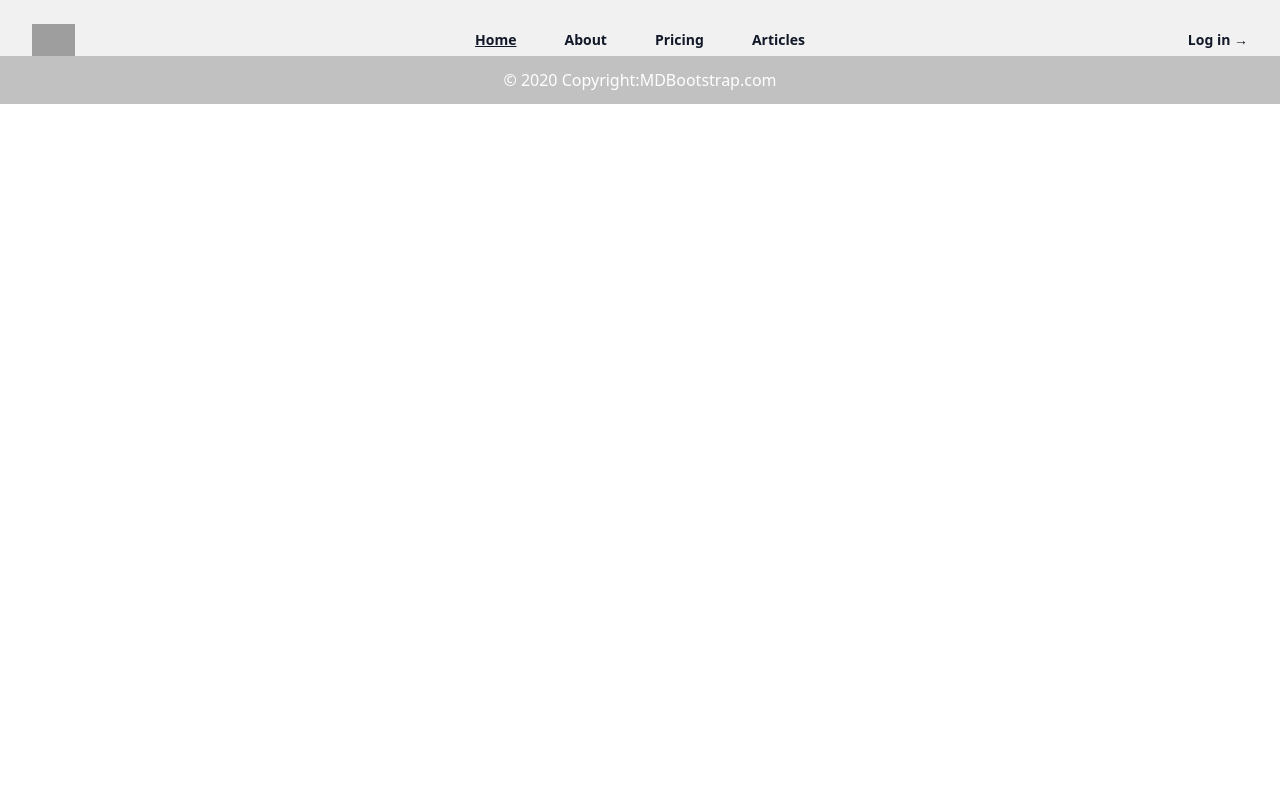
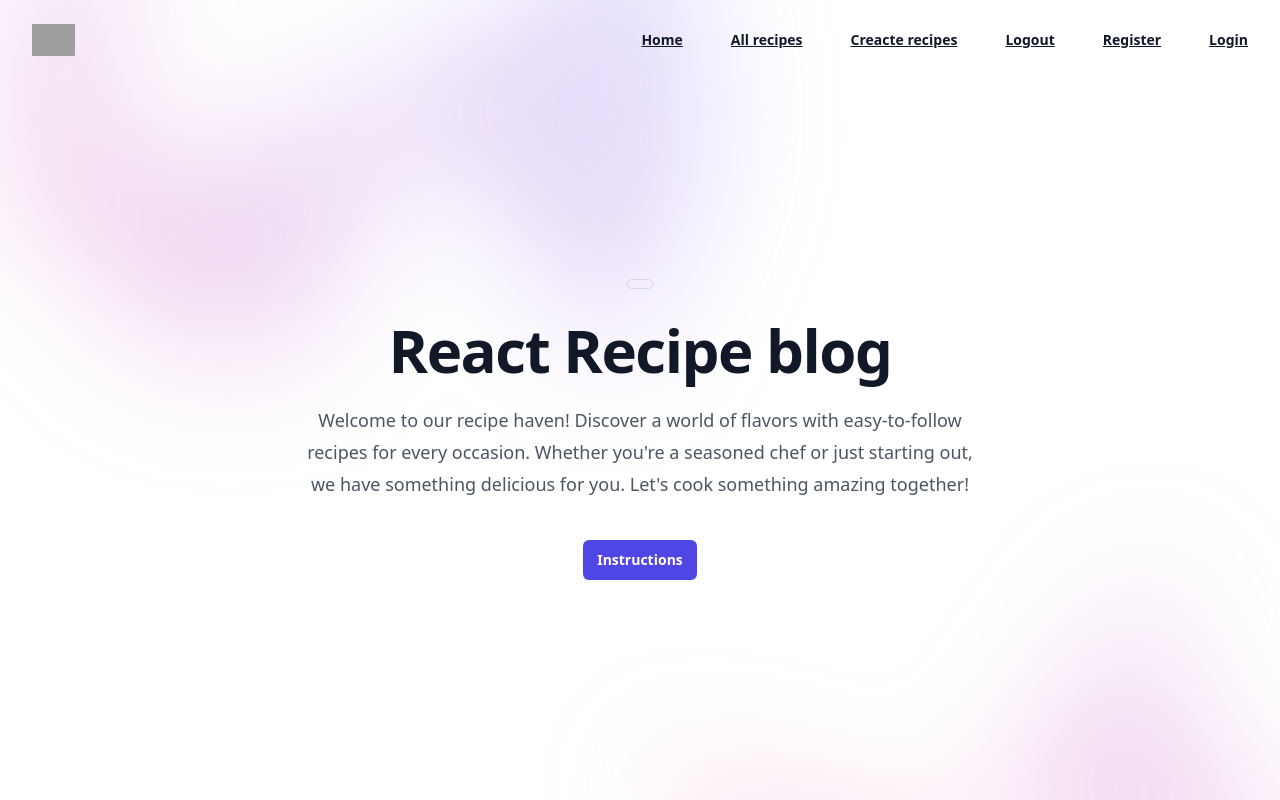
Before and after one commit to Duly111/React-Project-June-2024, a React (Vite) app in the folder client/: page / in a window 1280 px wide. Shown: the top 800 px of the page. Built offline with nearby package versions, Linux system fonts and the light colour scheme; grey boxes are pictures that could not be loaded.

Commit message:
Add Home page and  fixed the buttons

```diff
--- a/client/src/App.jsx
+++ b/client/src/App.jsx
@@ -1,12 +1,13 @@
 import Footer from "./components/footer/Footer"
 import Header from "./components/header/Header"
+import Home from "./components/home/Home"
 
 function App() {
 
   return (
     <>
     <Header/>
-
+    <Home/>
     <Footer/>
 
     </>
--- a/client/src/components/header/Header.jsx
+++ b/client/src/components/header/Header.jsx
@@ -43,29 +43,44 @@ export default function Header(){
               >
                 Home
               </NavLink>
+
               <NavLink
-                to="/about"
+                to=""
                 className={({isActive}) => `text-sm font-semibold leading-6 text-gray-900${isActive ? ' underline': ''}`}
               >
-                About
+                All recipes
               </NavLink>
+
               <NavLink
-                to="/pricing"
+                to=""
                 className={({isActive}) => `text-sm font-semibold leading-6 text-gray-900${isActive ? ' underline': ''}`}              >
-                Pricing
+                Creacte recipes
               </NavLink>
+
               <NavLink
-                to="/articles"
+                to=""
                 className={({isActive}) => `text-sm font-semibold leading-6 text-gray-900${isActive ? ' underline': ''}`}              >
-                Articles
+                Logout
+              </NavLink>
+
+              <NavLink
+                to=""
+                className={({isActive}) => `text-sm font-semibold leading-6 text-gray-900${isActive ? ' underline': ''}`}              >
+                Register
+              </NavLink>
+
+              <NavLink
+                to=""
+                className={({isActive}) => `text-sm font-semibold leading-6 text-gray-900${isActive ? ' underline': ''}`}              >
+                Login
               </NavLink>
 
           </div>
-          <div className="hidden lg:flex lg:flex-1 lg:justify-end">
+          {/* <div className="hidden lg:flex lg:flex-1 lg:justify-end">
             <a href="#" className="text-sm font-semibold leading-6 text-gray-900">
               Log in <span aria-hidden="true">&rarr;</span>
             </a>
-          </div>
+          </div> */}
         </nav>
         <Dialog open={mobileMenuOpen} onClose={setMobileMenuOpen} className="lg:hidden">
           <div className="fixed inset-0 z-50" />
@@ -107,30 +122,38 @@ export default function Header(){
                       to="/about"
                       className="-mx-3 block rounded-lg px-3 py-2 text-base font-semibold leading-7 text-gray-900 hover:bg-gray-50"
                     >
-                      About
+                      All recipes
                     </Link>
                     <Link
                       to="/pricing"
                       className="-mx-3 block rounded-lg px-3 py-2 text-base font-semibold leading-7 text-gray-900 hover:bg-gray-50"
                     >
-                      Pricing
+                      Creacte recipes
                     </Link>
                     <Link
                       to="/articles"
                       className="-mx-3 block rounded-lg px-3 py-2 text-base font-semibold leading-7 text-gray-900 hover:bg-gray-50"
                     >
-                      Articles
+                      Logout
                     </Link>
 
+                    <Link
+                      to="/articles"
+                      className="-mx-3 block rounded-lg px-3 py-2 text-base font-semibold leading-7 text-gray-900 hover:bg-gray-50"
+                    >
+                      Login
+                    </Link>
+
+                    <Link
+                      to="/articles"
+                      className="-mx-3 block rounded-lg px-3 py-2 text-base font-semibold leading-7 text-gray-900 hover:bg-gray-50"
+                    >
+                      Register
+                    </Link>
+
+
                 </div>
-                <div className="py-6">
-                  <a
-                    href="#"
-                    className="-mx-3 block rounded-lg px-3 py-2.5 text-base font-semibold leading-7 text-gray-900 hover:bg-gray-50"
-                  >
-                    Log in
-                  </a>
-                </div>
+
               </div>
             </div>
           </DialogPanel>
--- /dev/null
+++ b/client/src/components/home/Home.jsx
@@ -0,0 +1,56 @@
+
+export default function Home() {
+
+
+    return (
+        <div className="relative isolate px-6 pt-14 lg:px-8">
+          <div
+            aria-hidden="true"
+            className="absolute inset-x-0 -top-40 -z-10 transform-gpu overflow-hidden blur-3xl sm:-top-80"
+          >
+            <div
+              style={{
+                clipPath:
+                  'polygon(74.1% 44.1%, 100% 61.6%, 97.5% 26.9%, 85.5% 0.1%, 80.7% 2%, 72.5% 32.5%, 60.2% 62.4%, 52.4% 68.1%, 47.5% 58.3%, 45.2% 34.5%, 27.5% 76.7%, 0.1% 64.9%, 17.9% 100%, 27.6% 76.8%, 76.1% 97.7%, 74.1% 44.1%)',
+              }}
+              className="relative left-[calc(50%-11rem)] aspect-[1155/678] w-[36.125rem] -translate-x-1/2 rotate-[30deg] bg-gradient-to-tr from-[#ff80b5] to-[#9089fc] opacity-30 sm:left-[calc(50%-30rem)] sm:w-[72.1875rem]"
+            />
+          </div>
+          <div className="mx-auto max-w-2xl py-32 sm:py-48 lg:py-56">
+            <div className="hidden sm:mb-8 sm:flex sm:justify-center">
+              <div className="relative rounded-full px-3 py-1 text-sm leading-6 text-gray-600 ring-1 ring-gray-900/10 hover:ring-gray-900/20">
+              </div>
+            </div>
+            <div className="text-center">
+              <h1 className="text-4xl font-bold tracking-tight text-gray-900 sm:text-6xl">
+                    React Recipe blog
+              </h1>
+              <p className="mt-6 text-lg leading-8 text-gray-600">
+                Welcome to our recipe haven! Discover a world of flavors with easy-to-follow recipes for every occasion.
+                Whether you're a seasoned chef or just starting out, we have something delicious for you. Let's cook something amazing together!
+              </p>
+              <div className="mt-10 flex items-center justify-center gap-x-6">
+                <a
+                  href="#"
+                  className="rounded-md bg-indigo-600 px-3.5 py-2.5 text-sm font-semibold text-white shadow-sm hover:bg-indigo-500 focus-visible:outline focus-visible:outline-2 focus-visible:outline-offset-2 focus-visible:outline-indigo-600"
+                >
+                    Instructions
+                </a>
+              </div>
+            </div>
+          </div>
+          <div
+            aria-hidden="true"
+            className="absolute inset-x-0 top-[calc(100%-13rem)] -z-10 transform-gpu overflow-hidden blur-3xl sm:top-[calc(100%-30rem)]"
+          >
+            <div
+              style={{
+                clipPath:
+                  'polygon(74.1% 44.1%, 100% 61.6%, 97.5% 26.9%, 85.5% 0.1%, 80.7% 2%, 72.5% 32.5%, 60.2% 62.4%, 52.4% 68.1%, 47.5% 58.3%, 45.2% 34.5%, 27.5% 76.7%, 0.1% 64.9%, 17.9% 100%, 27.6% 76.8%, 76.1% 97.7%, 74.1% 44.1%)',
+              }}
+              className="relative left-[calc(50%+3rem)] aspect-[1155/678] w-[36.125rem] -translate-x-1/2 bg-gradient-to-tr from-[#ff80b5] to-[#9089fc] opacity-30 sm:left-[calc(50%+36rem)] sm:w-[72.1875rem]"
+            />
+          </div>
+        </div>
+    )
+  }
```
